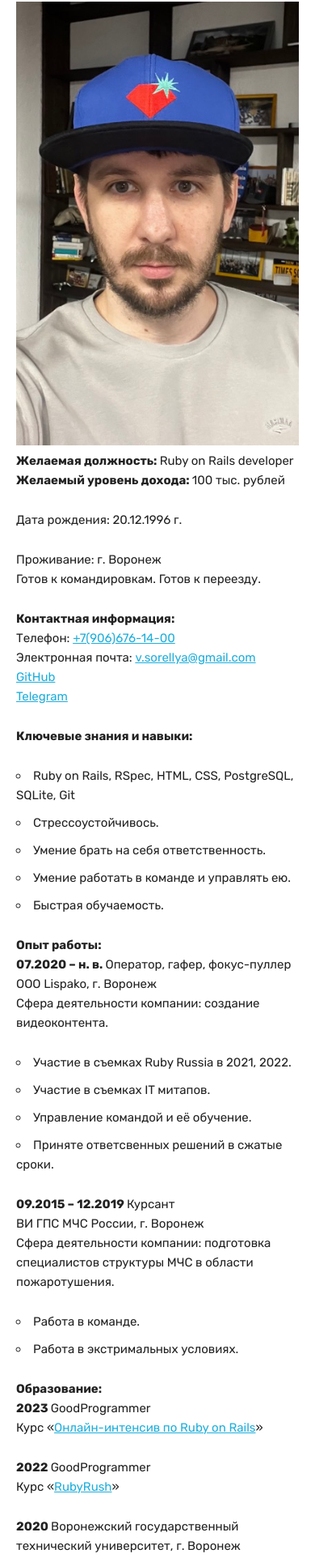
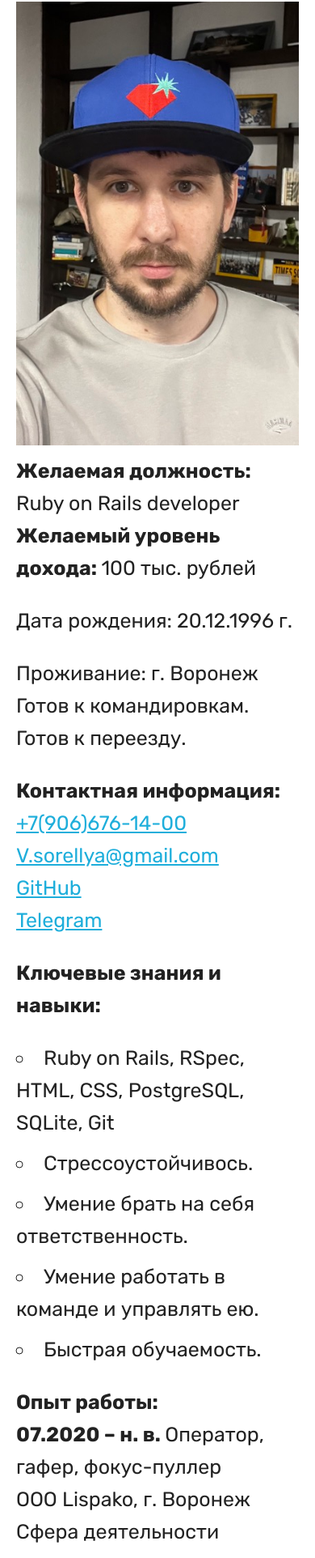
Before and after one commit to Bambukin/cv, a plain HTML site: page index.html in a window 390 px wide. Shown: the part 66-1990 px from the top of the page at 81% size. Drawn offline with Linux system fonts and the light colour scheme.

Commit message:
refactor

```diff
--- a/css/skeleton.css
+++ b/css/skeleton.css
@@ -153,6 +153,8 @@ h6 { font-size: 1.5rem; line-height: 1.6;  letter-spacing: 0; }
 
 p {
   margin-top: 0; }
+
+.bold { font-weight: bold; }
 
 
 /* Links
@@ -335,7 +337,7 @@ td:last-child {
   padding-right: 0; }
 
 
-/* Spacing
+/* cc
 –––––––––––––––––––––––––––––––––––––––––––––––––– */
 button,
 .button {
@@ -350,10 +352,14 @@ blockquote,
 dl,
 figure,
 table,
-p,
 ul,
 ol,
 form {
+  margin-bottom: 2.5rem;
+  margin-top: 2.5rem}
+p {
+  margin-bottom: 0rem; }
+.block {
   margin-bottom: 2.5rem; }
 
 
@@ -416,3 +422,7 @@ there.
 
 /* Larger than Desktop HD */
 @media (min-width: 1200px) {}
+
+@media (max-width: 750px) {
+  .six.columns { width: 100%; margin-left: 0; }
+  body { font-size: 2.5em } }
--- a/index.html
+++ b/index.html
@@ -13,38 +13,52 @@
 
   <div class="row">
     <div class="six columns">
-            <img src="img/me.jpeg" alt="[Моя фотка]" class="u-max-full-width">
+      <img src="img/me.jpeg" alt="Моя фотография" title="Это я" class="u-max-full-width">
     </div>
 
     <div class="six columns">
+      <div class="block">
         <p>
-                <strong>Желаемая должность: </strong>
+          <span class="bold">Желаемая должность: </span>
           Ruby on Rails developer
-                <br/>
-                <strong>Желаемый уровень дохода: </strong>
+        </p>
+        <p>
+          <span class="bold">Желаемый уровень дохода: </span>
           100 тыс. рублей
         </p>
+      </div>
+      <div class="block">
         <p>Дата рождения: 20.12.1996 г.</p>
+      </div>
+      <div class="block">
         <p>
           Проживание: г. Воронеж
-                <br/>
+        </p>
+        <p>
           Готов к командировкам. Готов к переезду.
         </p>
+      </div>
+      <div class="block">
         <p>
-                <strong>Контактная информация:</strong>
-                <br/>
-                Телефон: <a href="tel:+79066761400">+7(906)676-14-00</a>
-                <br/>
-                Электронная почта: <a href="mailto:v.sorellya@gmail.com">v.sorellya@gmail.com</a>
-                <br/>
+          <span class="bold">Контактная информация:</span>
+        </p>
+        <p>
+          <a href="tel:+79066761400">+7(906)676-14-00</a>
+        </p>
+        <p>
+          <a href="mailto:v.sorellya@gmail.com">V.sorellya@gmail.com</a>
+        </p>
+        <p>
           <a href="https://github.com/Bambukin">GitHub</a>
-                <br/>
+        </p>
+        <p>
           <a href="https://bambukin.t.me/">Telegram</a>
         </p>
       </div>
+    </div>
     <div class="twelve columns">
-            <p style="text-align: left;">
-                <strong>Ключевые знания и навыки:</strong>
+      <p>
+        <span class="bold">Ключевые знания и навыки:</span>
       </p>
       <ul>
         <li>Ruby on Rails, RSpec, HTML, CSS, PostgreSQL, SQLite, Git</li>
@@ -54,18 +68,22 @@
         <li>Быстрая обучаемость.</li>
       </ul>
       <p>
-                <strong>Опыт работы:</strong>
-                <br/>
-                <strong>07.2020 </strong>
-                <strong>– н. в. </strong>
+        <span class="bold">Опыт работы:</span>
+      </p>
+      <p>
+        <span class="bold">07.2020 </span>
+        <span class="bold">– н. в. </span>
         Оператор, гафер, фокус-пуллер
-                <br/>
+      </p>
+      <p>
 
         ООО Lispako, г. Воронеж
-                <br/>
+      </p>
+      <p>
 
         Сфера деятельности компании: создание видеоконтента.
       </p>
+      <p>
       <ul>
         <li>Участие в съемках Ruby Russia в 2021, 2022.</li>
         <li>Участие в съемках IT митапов.</li>
@@ -73,13 +91,15 @@
         <li>Приняте ответсвенных решений в сжатые сроки.</li>
       </ul>
       <p>
-                <strong>09.2015 </strong>
-                <strong>– 12.2019 </strong>
+        <span class="bold">09.2015 </span>
+        <span class="bold">– 12.2019 </span>
         Курсант
-                <br/>
+      </p>
+      <p>
 
         ВИ ГПС МЧС России, г. Воронеж
-                <br/>
+      </p>
+      <p>
 
         Сфера деятельности компании: подготовка специалистов структуры МЧС в области пожаротушения.
       </p>
@@ -90,48 +110,66 @@
       <p>
       </p>
       <p>
-                <strong>Образование:</strong>
-                <br/>
-                <strong>2023 </strong>
+        <span class="bold">Образование:</span>
+      </p>
+      <div class="block">
+        <p>
+          <span class="bold">2023 </span>
           GoodProgrammer
-                <br/>
+        </p>
+        <p>
 
           Курс «<a href="https://goodprogrammer.ru/rails">Онлайн-интенсив по Ruby on Rails</a>»
         </p>
+      </div>
+      <div class="block">
         <p>
-                <strong>2022 </strong>
+          <span class="bold">2022 </span>
           GoodProgrammer
-                <br/>
+        </p>
+        <p>
 
           Курс «<a href="https://rubyrush.ru">RubyRush</a>»
         </p>
         <p>
-                <strong>2020 </strong>
+      </div>
+      <div class="block">
+        <span class="bold">2020 </span>
         Воронежский государственный технический университет, г. Воронеж
-                <br/>
+        </p>
+        <p>
 
           Специальность «Инженер», высшее образование, диплом
         </p>
+      </div>
+      <div class="block">
         <p>
-                <strong>2019 </strong>
+          <span class="bold">2019 </span>
           Воронежский Институт ГПС МЧС РФ, г. Воронеж
-                <br/>
+        </p>
+        <p>
 
           Специальность: «Инженер пожарной безопасности», неполное высшее образование
         </p>
+      </div>
+      <div class="block">
         <p>
-                <strong>Дополнительная информация:</strong>
-                <br/>
-                <strong>Иностранные языки:</strong>
+          <span class="bold">Дополнительная информация:</span>
+        </p>
+        <p>
+          <span class="bold">Иностранные языки:</span>
           английский язык — средний (B1).
-                <br/>
-                <strong>Хобби:</strong>
+        </p>
+        <p>
+          <span class="bold">Хобби:</span>
           Путешествия, работа руками, экономика, технические новинки.
         </p>
+      </div>
+      <div class="block">
       <p>
-                <strong>Рекомендации предоставляются по запросу.</strong>
+        <span class="bold">Рекомендации предоставляются по запросу.</span>
       </p>
-            <hr/>
+        </div>
     </div>
   </div>
 </div>
```
Lines whose indentation alone changed are shown as unchanged.
